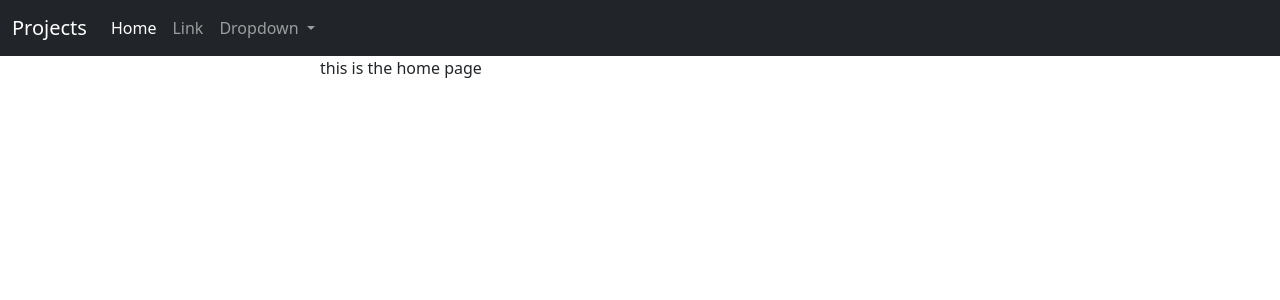
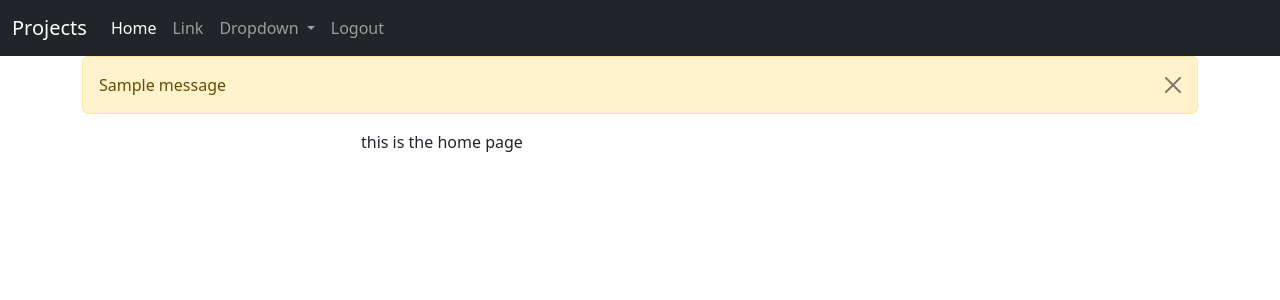
Before and after one commit to Chozzer/projects, a Django app: template base/templates/home.html in a window 1280 px wide. Shown: the top 300 px of the page. Run offline with Django 4.2, Linux system fonts and the light colour scheme; the template is opened without the code that fills it, so the values that code supplies are empty; a user stored in the database is signed in; tables that the repository leaves empty hold one stand-in row (values such as "Sample post"); one stand-in notice (Sample message) is shown; parts of the project's set-up code (start-up, migrations or seed data) failed here and were passed over.

Commit message:
logout functionality added

```diff
--- a/base/templates/base.html
+++ b/base/templates/base.html
@@ -8,9 +8,20 @@
   </head>
   <body>
     {% include 'navbar.html' %}
-    {% block content %}
+    <div class="container">
+      {% if messages %}
+        {% for message in messages%}
+        <div class="alert alert-warning alert-dismissible fade show" role="alert">
+          {{ message }}
+          <button type="button" class="btn-close" data-bs-dismiss="alert" aria-label="Close"></button>
+        </div>
+        {% endfor %}
+      {% endif %}
+      {% block content %}
 
-    {% endblock %}
+      {% endblock %}
+    </div>
+
     <script src="https://cdn.jsdelivr.net/npm/bootstrap@5.3.2/dist/js/bootstrap.bundle.min.js" integrity="sha384-C6RzsynM9kWDrMNeT87bh95OGNyZPhcTNXj1NW7RuBCsyN/o0jlpcV8Qyq46cDfL" crossorigin="anonymous"></script>
   </body>
 </html>
--- a/base/templates/login.html
+++ b/base/templates/login.html
@@ -3,11 +3,11 @@
   <h1>Login</h1>
     <div class="mb-3">
       <label for="username">Username</label>
-      <input type="text" class="form-control" id="username" placeholder="Username" required>
+      <input type="text" class="form-control" name="username" placeholder="Username" required>
     </div>
     <div class="mb-3">
       <label for="Password">Password</label>
-      <input type="password" class="form-control" id="Password" placeholder="Password" required>
+      <input type="password" class="form-control" name="password" placeholder="Password" required>
     </div>
     <button type="submit" class="btn btn-primary">Submit</button>
   </form>
--- a/base/templates/navbar.html
+++ b/base/templates/navbar.html
@@ -22,8 +22,17 @@
               <li><hr class="dropdown-divider"></li>
               <li><a class="dropdown-item" href="#">Something else here</a></li>
             </ul>
+
           </li>
+          {% if user.is_authenticated %}
+          <li class="nav-item">
+            <a class="nav-link" href="{% url 'logout' %}">Logout</a>
+          </li>
+          {% endif %}
         </ul>
+
       </div>
+
     </div>
+
   </nav>
--- a/base/urls.py
+++ b/base/urls.py
@@ -4,7 +4,7 @@ from . import views
 
 urlpatterns = [
     path("", views.home, name = "home"),
-    path("login/", views.login_user, name="login" ),
+    #path("login/", views.login_user, name="login" ),
     path("logout/", views.logout_user, name="logout"),
 
 
```
Also changed, not shown: base/views.py (+15 -4 lines), base/migrations/0001_initial.py (added).
